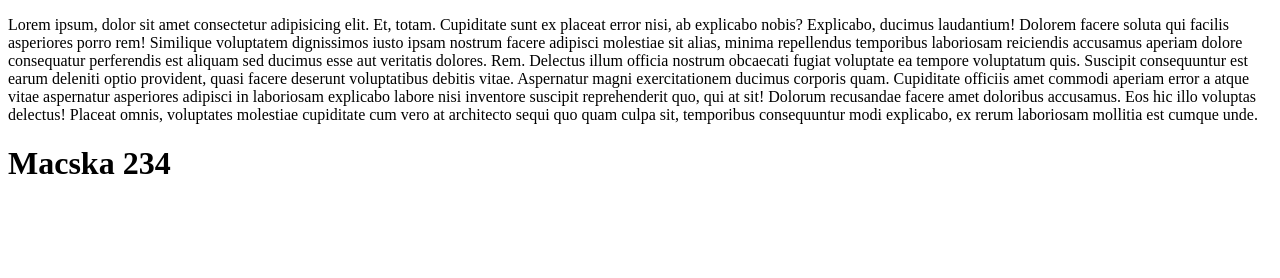
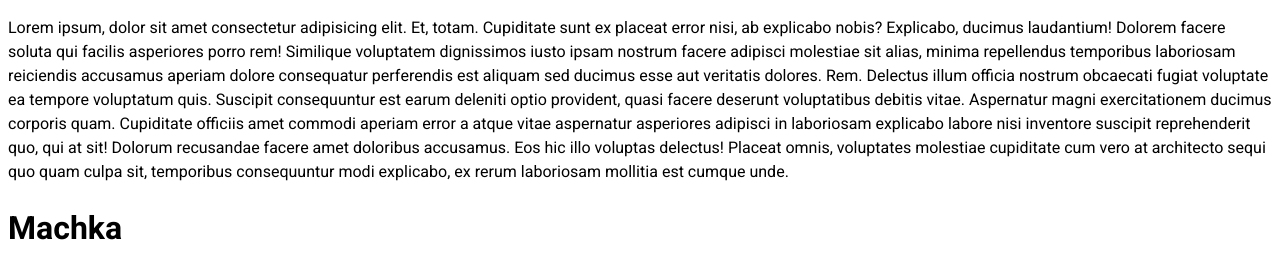
Before and after one commit to Macska4324/1120beadando, a plain HTML site: page index.html in a window 1280 px wide. Drawn offline with Linux system fonts and the light colour scheme.

Commit message:
Update index.html

```diff
--- a/index.html
+++ b/index.html
@@ -1,16 +1,31 @@
 <!DOCTYPE html>
 <html lang="hu">
+
 <head>
     <meta charset="UTF-8">
     <meta name="viewport" content="width=device-width, initial-scale=1.0">
+    <link rel="preconnect" href="https://fonts.googleapis.com">
+    <link rel="preconnect" href="https://fonts.gstatic.com" crossorigin>
+    <link href="https://fonts.googleapis.com/css2?family=Heebo:wght@100..900&display=swap" rel="stylesheet">
+    <link rel="stylesheet" href="style.css">
     <title>Macska</title>
 </head>
+
 <body>
-    <p>Lorem ipsum, dolor sit amet consectetur adipisicing elit. Et, totam. Cupiditate sunt ex placeat error nisi, ab explicabo nobis? Explicabo, ducimus laudantium! Dolorem facere soluta qui facilis asperiores porro rem!
-    Similique voluptatem dignissimos iusto ipsam nostrum facere adipisci molestiae sit alias, minima repellendus temporibus laboriosam reiciendis accusamus aperiam dolore consequatur perferendis est aliquam sed ducimus esse aut veritatis dolores. Rem.
-    Delectus illum officia nostrum obcaecati fugiat voluptate ea tempore voluptatum quis. Suscipit consequuntur est earum deleniti optio provident, quasi facere deserunt voluptatibus debitis vitae. Aspernatur magni exercitationem ducimus corporis quam.
-    Cupiditate officiis amet commodi aperiam error a atque vitae aspernatur asperiores adipisci in laboriosam explicabo labore nisi inventore suscipit reprehenderit quo, qui at sit! Dolorum recusandae facere amet doloribus accusamus.
-    Eos hic illo voluptas delectus! Placeat omnis, voluptates molestiae cupiditate cum vero at architecto sequi quo quam culpa sit, temporibus consequuntur modi explicabo, ex rerum laboriosam mollitia est cumque unde.</p>
-    <h1> Macska 234</h1>
+    <p>Lorem ipsum, dolor sit amet consectetur adipisicing elit. Et, totam. Cupiditate sunt ex placeat error nisi, ab
+        explicabo nobis? Explicabo, ducimus laudantium! Dolorem facere soluta qui facilis asperiores porro rem!
+        Similique voluptatem dignissimos iusto ipsam nostrum facere adipisci molestiae sit alias, minima repellendus
+        temporibus laboriosam reiciendis accusamus aperiam dolore consequatur perferendis est aliquam sed ducimus esse
+        aut veritatis dolores. Rem.
+        Delectus illum officia nostrum obcaecati fugiat voluptate ea tempore voluptatum quis. Suscipit consequuntur est
+        earum deleniti optio provident, quasi facere deserunt voluptatibus debitis vitae. Aspernatur magni
+        exercitationem ducimus corporis quam.
+        Cupiditate officiis amet commodi aperiam error a atque vitae aspernatur asperiores adipisci in laboriosam
+        explicabo labore nisi inventore suscipit reprehenderit quo, qui at sit! Dolorum recusandae facere amet doloribus
+        accusamus.
+        Eos hic illo voluptas delectus! Placeat omnis, voluptates molestiae cupiditate cum vero at architecto sequi quo
+        quam culpa sit, temporibus consequuntur modi explicabo, ex rerum laboriosam mollitia est cumque unde.</p>
+    <h1>Machka</h1>
 </body>
+
 </html>
```
